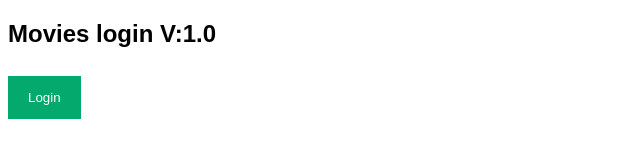
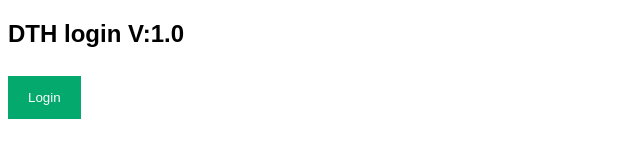
Before and after one commit to Jameema25/dockertest, a plain HTML site: page index.html in a window 1280 px wide. Shown: the whole page, without its empty margins (0-640 px from the left). Drawn offline with Linux system fonts and the light colour scheme.

Commit message:
Update index.html

```diff
--- a/index.html
+++ b/index.html
@@ -127,7 +127,7 @@ span.psw {
 </head>
 <body>
 
-<h2>Movies login V:1.0</h2>
+<h2>DTH login V:1.0</h2>
 
 <button onclick="document.getElementById('id01').style.display='block'" style="width:auto;">Login</button>
 
```
